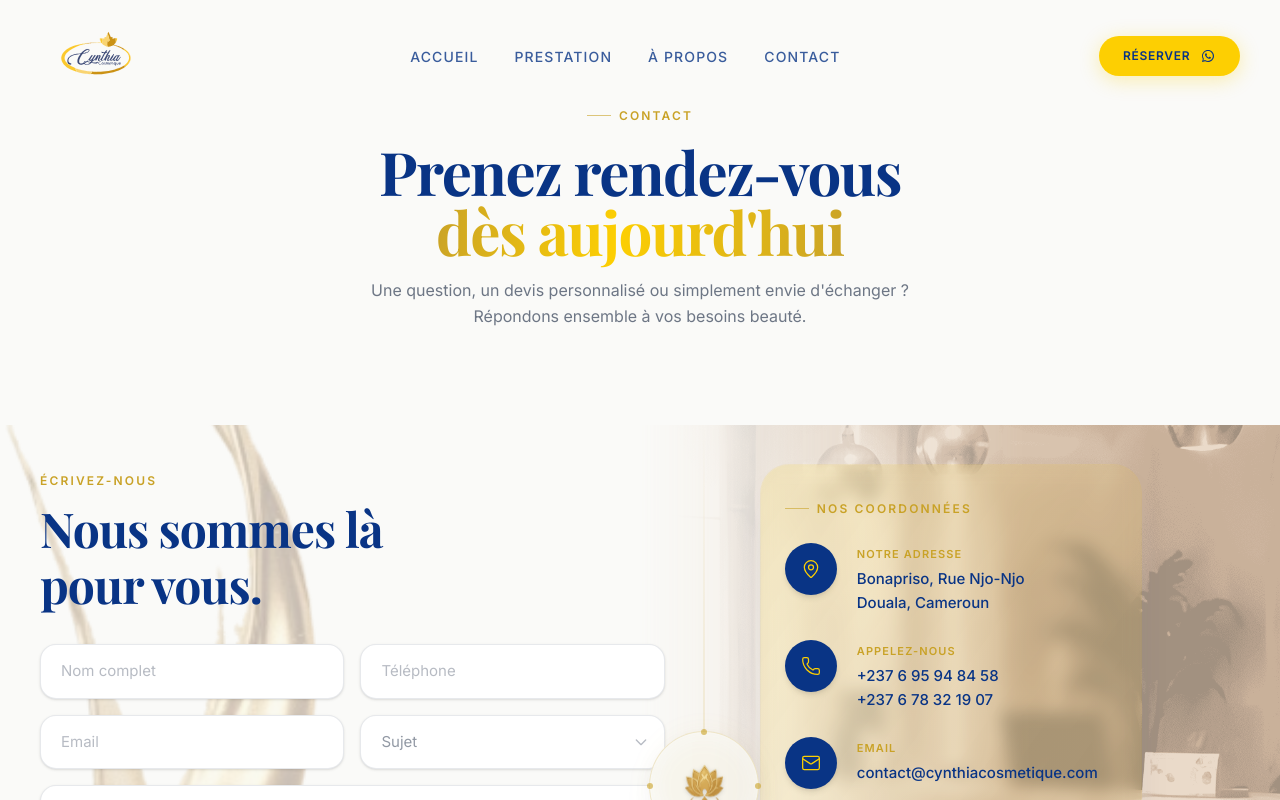
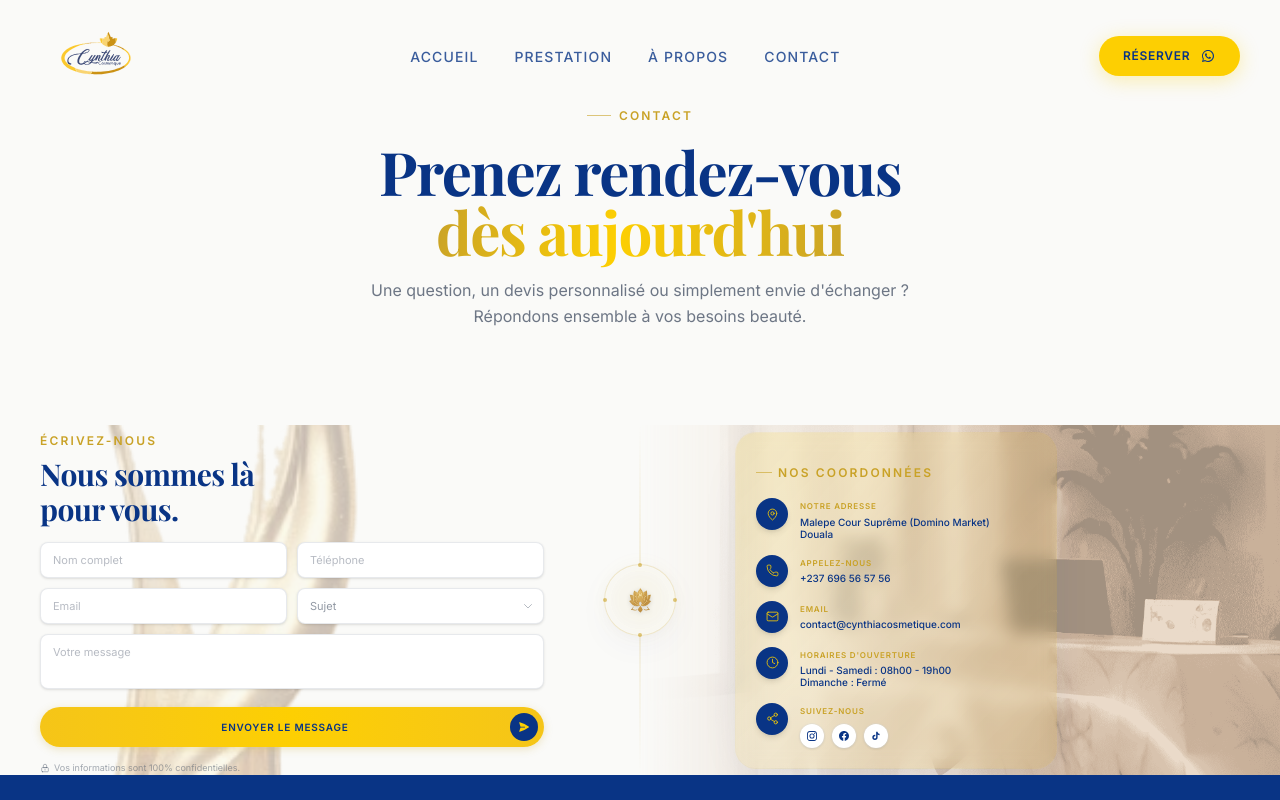
Before and after one commit to kenryalonzo/com.cythia.dev, a Next.js app: page /contact in a window 1280 px wide. Shown: the top 800 px of the page. Built offline with nearby package versions, Linux system fonts and the light colour scheme.

Commit message:
feat: update contact information and enhance form styling for better user experience

```diff
--- a/components/ContactForm.tsx
+++ b/components/ContactForm.tsx
@@ -19,12 +19,12 @@ const contactItems = [
 	{
 		icon: MapPin,
 		label: "Notre adresse",
-		lines: ["Bonapriso, Rue Njo-Njo", "Douala, Cameroun"],
+		lines: [site.address, site.city],
 	},
 	{
 		icon: Phone,
 		label: "Appelez-nous",
-		lines: ["+237 6 95 94 84 58", "+237 6 78 32 19 07"],
+		lines: [site.phone],
 	},
 	{
 		icon: Mail,
@@ -34,7 +34,7 @@ const contactItems = [
 	{
 		icon: Clock,
 		label: "Horaires d'ouverture",
-		lines: ["Lundi - Samedi : 9h00 - 19h00", "Dimanche : Fermé"],
+		lines: [site.hours.week, site.hours.sunday],
 	},
 ];
 
@@ -47,15 +47,15 @@ export function ContactSection() {
 	};
 
 	return (
-		<section className="relative overflow-hidden bg-ivory py-8 md:py-10">
+		<section className="relative flex min-h-[300px] items-center overflow-hidden bg-ivory py-6 lg:h-[350px] lg:py-0">
 			{/* ─── Arrière-plan — forme gauche dorée ─── */}
 			<motion.img
 				src="/assets/images/forme-left.png"
 				alt=""
 				aria-hidden
-				animate={{ y: [0, -20, 0], rotate: [0, 1, 0] }}
+				animate={{ y: [0, -10, 0], rotate: [0, 1, 0] }}
 				transition={{ duration: 8, repeat: Infinity, ease: "easeInOut" }}
-				className="pointer-events-none absolute -left-20 top-0 h-[120%] w-[35%] object-cover opacity-30 mix-blend-multiply"
+				className="pointer-events-none absolute -left-10 top-0 h-[120%] w-[35%] object-cover opacity-30 mix-blend-multiply"
 			/>
 
 			{/* ─── Arrière-plan — bureau droit avec fondu ─── */}
@@ -73,32 +73,33 @@ export function ContactSection() {
 			</div>
 
 			{/* ─── Ligne dorée verticale ─── */}
-			<div className="pointer-events-none absolute inset-y-0 left-[55%] z-10 hidden w-px -translate-x-1/2 bg-gradient-to-b from-transparent via-gold-deep/30 to-transparent lg:block" />
+			<div className="pointer-events-none absolute inset-y-0 left-1/2 z-10 hidden w-px -translate-x-1/2 bg-gradient-to-b from-transparent via-gold-deep/30 to-transparent lg:block" />
 
 			{/* ─── Lotus central ─── */}
-			<div className="pointer-events-none absolute left-[55%] top-[55%] z-20 hidden -translate-x-1/2 -translate-y-1/2 lg:flex lg:h-[110px] lg:w-[110px] lg:items-center lg:justify-center lg:rounded-full lg:border lg:border-gold-deep/20 lg:bg-ivory/80 lg:shadow-soft lg:backdrop-blur-sm">
-				<div className="absolute top-0 h-1.5 w-1.5 -translate-y-1/2 rounded-full bg-gold-deep/60" />
-				<div className="absolute bottom-0 h-1.5 w-1.5 translate-y-1/2 rounded-full bg-gold-deep/60" />
-				<div className="absolute left-0 h-1.5 w-1.5 -translate-x-1/2 rounded-full bg-gold-deep/60" />
-				<div className="absolute right-0 h-1.5 w-1.5 translate-x-1/2 rounded-full bg-gold-deep/60" />
-				<div className="absolute inset-0 rounded-full bg-gold-deep/5 blur-md" />
+			<div className="pointer-events-none absolute left-1/2 top-1/2 z-20 hidden -translate-x-1/2 -translate-y-1/2 lg:flex lg:h-[72px] lg:w-[72px] lg:items-center lg:justify-center lg:rounded-full lg:border lg:border-gold-deep/20 lg:bg-ivory/90 lg:shadow-soft lg:backdrop-blur-sm">
+				<div className="absolute top-0 h-1 w-1 -translate-y-1/2 rounded-full bg-gold-deep/60" />
+				<div className="absolute bottom-0 h-1 w-1 translate-y-1/2 rounded-full bg-gold-deep/60" />
+				<div className="absolute left-0 h-1 w-1 -translate-x-1/2 rounded-full bg-gold-deep/60" />
+				<div className="absolute right-0 h-1 w-1 translate-x-1/2 rounded-full bg-gold-deep/60" />
+				<div className="absolute inset-0 rounded-full bg-gold-deep/5 blur-sm" />
 				<img
 					src="/assets/images/lotus-middle.png"
 					alt=""
 					aria-hidden
-					className="relative h-14 w-14 drop-shadow-sm"
+					className="relative h-8 w-8 drop-shadow-sm"
 				/>
 			</div>
 
 			{/* ─── Contenu ─── */}
-			<div className="container-luxe relative z-10 mx-auto grid max-w-[1100px] grid-cols-1 items-start gap-12 lg:grid-cols-[1.1fr_0.9fr] lg:gap-16">
+			<div className="container-luxe relative z-10 mx-auto grid w-full max-w-[1200px] grid-cols-1 items-center gap-8 lg:grid-cols-2 lg:gap-0">
+
 				{/* ─── Colonne gauche — Formulaire ─── */}
 				<Reveal direction="left">
-					<div className="w-full">
-						<span className="eyebrow inline-flex items-center gap-2">
+					<div className="w-full lg:pr-16 xl:pr-24">
+						<span className="eyebrow inline-flex items-center gap-2 text-[9px] tracking-[0.15em]">
 							Écrivez-nous
 						</span>
-						<h2 className="mt-2 font-display text-4xl font-bold leading-[1.15] text-royal md:text-5xl">
+						<h2 className="mt-1 font-display text-2xl font-bold leading-[1.15] text-royal md:text-3xl">
 							Nous sommes là
 							<br />
 							pour vous.
@@ -108,56 +109,56 @@ export function ContactSection() {
 							<motion.div
 								initial={{ opacity: 0, y: 16 }}
 								animate={{ opacity: 1, y: 0 }}
-								className="mt-8 flex flex-col items-center rounded-2xl bg-white p-10 text-center shadow-card ring-1 ring-slate-line/15"
+								className="mt-4 flex flex-col items-center rounded-xl bg-white p-6 text-center shadow-card ring-1 ring-slate-line/15"
 							>
-								<div className="mb-4 flex h-16 w-16 items-center justify-center rounded-full bg-gold-soft">
-									<svg className="h-8 w-8 text-gold-deep" fill="none" viewBox="0 0 24 24" stroke="currentColor" strokeWidth={2}>
+								<div className="mb-3 flex h-12 w-12 items-center justify-center rounded-full bg-gold-soft">
+									<svg className="h-6 w-6 text-gold-deep" fill="none" viewBox="0 0 24 24" stroke="currentColor" strokeWidth={2}>
 										<path strokeLinecap="round" strokeLinejoin="round" d="M5 13l4 4L19 7" />
 									</svg>
 								</div>
-								<h3 className="font-display text-2xl font-bold text-royal">Merci !</h3>
-								<p className="mt-2 max-w-sm font-sans text-sm text-slate-ink/70">
-									Votre message a bien été envoyé. Nous vous répondrons dans les plus brefs délais.
+								<h3 className="font-display text-xl font-bold text-royal">Merci !</h3>
+								<p className="mt-1.5 max-w-[240px] font-sans text-[11px] text-slate-ink/70">
+									Votre message a bien été envoyé. Nous vous répondrons très vite.
 								</p>
 							</motion.div>
 						) : (
-							<form onSubmit={handleSubmit} className="mt-8 space-y-4">
-								<div className="grid grid-cols-1 gap-4 sm:grid-cols-2">
+							<form onSubmit={handleSubmit} className="mt-4 space-y-2.5">
+								<div className="grid grid-cols-1 gap-2.5 sm:grid-cols-2">
 									<input
 										name="fullname"
 										type="text"
 										required
 										placeholder="Nom complet"
-										className="w-full rounded-xl border border-slate-line/60 bg-white px-5 py-3.5 font-sans text-[15px] text-royal shadow-sm placeholder:text-slate-ink/40 transition-all focus:border-gold focus:outline-none focus:ring-2 focus:ring-gold/20"
+										className="w-full rounded-lg border border-slate-line/60 bg-white px-3 py-2 font-sans text-[11px] text-royal shadow-sm placeholder:text-slate-ink/40 transition-all focus:border-gold focus:outline-none focus:ring-1 focus:ring-gold/30"
 									/>
 									<input
 										name="phone"
 										type="tel"
 										placeholder="Téléphone"
-										className="w-full rounded-xl border border-slate-line/60 bg-white px-5 py-3.5 font-sans text-[15px] text-royal shadow-sm placeholder:text-slate-ink/40 transition-all focus:border-gold focus:outline-none focus:ring-2 focus:ring-gold/20"
+										className="w-full rounded-lg border border-slate-line/60 bg-white px-3 py-2 font-sans text-[11px] text-royal shadow-sm placeholder:text-slate-ink/40 transition-all focus:border-gold focus:outline-none focus:ring-1 focus:ring-gold/30"
 									/>
 								</div>
-								<div className="grid grid-cols-1 gap-4 sm:grid-cols-2">
+								<div className="grid grid-cols-1 gap-2.5 sm:grid-cols-2">
 									<input
 										name="email"
 										type="email"
 										required
 										placeholder="Email"
-										className="w-full rounded-xl border border-slate-line/60 bg-white px-5 py-3.5 font-sans text-[15px] text-royal shadow-sm placeholder:text-slate-ink/40 transition-all focus:border-gold focus:outline-none focus:ring-2 focus:ring-gold/20"
+										className="w-full rounded-lg border border-slate-line/60 bg-white px-3 py-2 font-sans text-[11px] text-royal shadow-sm placeholder:text-slate-ink/40 transition-all focus:border-gold focus:outline-none focus:ring-1 focus:ring-gold/30"
 									/>
 									<div className="relative">
 										<select
 											name="service"
 											required
-											className="w-full appearance-none rounded-xl border border-slate-line/60 bg-white px-5 py-3.5 pr-10 font-sans text-[15px] text-slate-ink/60 shadow-sm transition-all focus:border-gold focus:outline-none focus:ring-2 focus:ring-gold/20"
+											className="w-full appearance-none rounded-lg border border-slate-line/60 bg-white px-3 py-2 pr-8 font-sans text-[11px] text-slate-ink/60 shadow-sm transition-all focus:border-gold focus:outline-none focus:ring-1 focus:ring-gold/30"
 										>
 											<option value="">Sujet</option>
 											{services.map((s) => (
 												<option key={s} value={s}>{s}</option>
 											))}
 										</select>
-										<div className="pointer-events-none absolute inset-y-0 right-4 flex items-center text-slate-ink/40">
-											<svg className="h-4 w-4" fill="none" viewBox="0 0 24 24" stroke="currentColor">
+										<div className="pointer-events-none absolute inset-y-0 right-2.5 flex items-center text-slate-ink/40">
+											<svg className="h-3 w-3" fill="none" viewBox="0 0 24 24" stroke="currentColor">
 												<path strokeLinecap="round" strokeLinejoin="round" strokeWidth={2} d="M19 9l-7 7-7-7" />
 											</svg>
 										</div>
@@ -165,33 +166,35 @@ export function ContactSection() {
 								</div>
 								<textarea
 									name="message"
-									rows={4}
+									rows={2}
 									placeholder="Votre message"
-									className="w-full resize-none rounded-xl border border-slate-line/60 bg-white px-5 py-3.5 font-sans text-[15px] text-royal shadow-sm placeholder:text-slate-ink/40 transition-all focus:border-gold focus:outline-none focus:ring-2 focus:ring-gold/20"
+									className="w-full resize-none rounded-lg border border-slate-line/60 bg-white px-3 py-2 font-sans text-[11px] text-royal shadow-sm placeholder:text-slate-ink/40 transition-all focus:border-gold focus:outline-none focus:ring-1 focus:ring-gold/30"
 								/>
 
 								<motion.button
 									type="submit"
 									animate={{
 										boxShadow: [
-											"0 4px 14px rgba(201,162,39,.25)",
-											"0 4px 14px rgba(201,162,39,.25), 0 0 0 10px rgba(253,207,2,0.22)",
-											"0 4px 14px rgba(201,162,39,.25)",
+											"0 2px 8px rgba(201,162,39,.25)",
+											"0 2px 8px rgba(201,162,39,.25), 0 0 0 6px rgba(253,207,2,0.15)",
+											"0 2px 8px rgba(201,162,39,.25)",
 										],
 									}}
-									transition={{ duration: 1.1, repeat: Infinity, ease: "easeOut" }}
-									className="group relative flex w-full items-center justify-between overflow-hidden rounded-full bg-gradient-to-r from-gold-warm via-gold to-gold-warm px-2 py-2 pl-8 font-sans text-[13px] font-bold uppercase tracking-[0.1em] text-royal transition-all hover:shadow-lift"
+									transition={{ duration: 1.2, repeat: Infinity, ease: "easeOut" }}
+									whileHover={{ scale: 1.02 }}
+									whileTap={{ scale: 0.98 }}
+									className="group relative flex w-full items-center justify-between overflow-hidden rounded-full bg-gradient-to-r from-gold-warm via-gold to-gold-warm px-1.5 py-1.5 pl-5 font-sans text-[10px] font-bold uppercase tracking-[0.08em] text-royal transition-all hover:shadow-md"
 								>
 									<span className="flex-1 text-center">Envoyer le message</span>
-									<span className="flex h-[42px] w-[42px] shrink-0 items-center justify-center rounded-full bg-royal text-gold transition-transform duration-300 group-hover:translate-x-0.5 group-hover:bg-royal-light">
-										<svg className="h-4 w-4" xmlns="http://www.w3.org/2000/svg" viewBox="0 0 24 24" fill="currentColor">
+									<span className="flex h-7 w-7 shrink-0 items-center justify-center rounded-full bg-royal text-gold transition-transform duration-300 group-hover:translate-x-0.5 group-hover:bg-royal-light">
+										<svg className="h-3 w-3" xmlns="http://www.w3.org/2000/svg" viewBox="0 0 24 24" fill="currentColor">
 											<path d="M3.478 2.404a.75.75 0 0 0-.926.941l2.432 7.905H13.5a.75.75 0 0 1 0 1.5H4.984l-2.432 7.905a.75.75 0 0 0 .926.94 60.519 60.519 0 0 0 18.445-8.986.75.75 0 0 0 0-1.218A60.517 60.517 0 0 0 3.478 2.404Z" />
 										</svg>
 									</span>
 								</motion.button>
 
-								<p className="flex items-center gap-1.5 pt-2 font-sans text-[13px] text-slate-ink/50">
-									<svg className="h-3.5 w-3.5" fill="none" viewBox="0 0 24 24" stroke="currentColor" strokeWidth={2}>
+								<p className="flex items-center gap-1 pt-1 font-sans text-[9px] text-slate-ink/50">
+									<svg className="h-2.5 w-2.5" fill="none" viewBox="0 0 24 24" stroke="currentColor" strokeWidth={2}>
 										<path strokeLinecap="round" strokeLinejoin="round" d="M12 15v2m-6 4h12a2 2 0 002-2v-6a2 2 0 00-2-2H6a2 2 0 00-2 2v6a2 2 0 002 2zm10-10V7a4 4 0 00-8 0v4h8z" />
 									</svg>
 									Vos informations sont 100% confidentielles.
@@ -203,26 +206,26 @@ export function ContactSection() {
 
 				{/* ─── Colonne droite — Coordonnées ─── */}
 				<Reveal direction="right">
-					<div className="w-full lg:pl-8">
-						<div className="mx-auto max-w-[400px] rounded-3xl bg-gradient-to-br from-gold/15 via-gold-warm/10 to-gold-deep/15 p-6 shadow-card ring-1 ring-gold/10 backdrop-blur-sm lg:mx-0 lg:max-w-[380px]">
-							<span className="eyebrow inline-flex items-center gap-2">
-								<span className="h-px w-6 bg-gold-deep/60" aria-hidden />
+					<div className="w-full lg:pl-16 xl:pl-24">
+						<div className="mx-auto max-w-[320px] rounded-2xl bg-gradient-to-br from-gold/15 via-gold-warm/10 to-gold-deep/15 p-5 shadow-card ring-1 ring-gold/10 backdrop-blur-sm lg:mx-0">
+							<span className="eyebrow inline-flex items-center gap-1.5 text-[8px]">
+								<span className="h-px w-4 bg-gold-deep/60" aria-hidden />
 								Nos coordonnées
 							</span>
 
-							<div className="mt-6 flex flex-col gap-6">
+							<div className="mt-4 flex flex-col gap-3.5">
 								{contactItems.map((item) => (
-									<div key={item.label} className="flex items-start gap-5">
-										<div className="flex h-[52px] w-[52px] shrink-0 items-center justify-center rounded-full bg-royal text-gold shadow-md">
-											<item.icon size={20} strokeWidth={1.5} />
+									<div key={item.label} className="flex items-start gap-3">
+										<div className="flex h-8 w-8 shrink-0 items-center justify-center rounded-full bg-royal text-gold shadow-md">
+											<item.icon size={13} strokeWidth={1.5} />
 										</div>
 										<div className="pt-0.5">
-											<p className="font-sans text-[11px] font-bold uppercase tracking-[0.1em] text-gold-deep">
+											<p className="font-sans text-[8px] font-bold uppercase tracking-[0.1em] text-gold-deep">
 												{item.label}
 											</p>
-											<div className="mt-1">
+											<div className="mt-0.5">
 												{item.lines.map((line) => (
-													<p key={line} className="font-sans text-[15px] font-medium leading-relaxed text-royal">
+													<p key={line} className="font-sans text-[10px] font-medium leading-tight text-royal">
 														{line}
 													</p>
 												))}
@@ -232,23 +235,23 @@ export function ContactSection() {
 								))}
 
 								{/* Réseaux sociaux */}
-								<div className="flex items-start gap-5">
-									<div className="flex h-[52px] w-[52px] shrink-0 items-center justify-center rounded-full bg-royal text-gold shadow-md">
-										<Share2 size={20} strokeWidth={1.5} />
+								<div className="flex items-start gap-3">
+									<div className="flex h-8 w-8 shrink-0 items-center justify-center rounded-full bg-royal text-gold shadow-md">
+										<Share2 size={13} strokeWidth={1.5} />
 									</div>
 									<div className="pt-0.5">
-										<p className="font-sans text-[11px] font-bold uppercase tracking-[0.1em] text-gold-deep">
+										<p className="font-sans text-[8px] font-bold uppercase tracking-[0.1em] text-gold-deep">
 											Suivez-nous
 										</p>
-										<div className="mt-2.5 flex gap-3">
-											<a href={site.instagram} target="_blank" rel="noopener noreferrer" className="flex h-8 w-8 items-center justify-center rounded-full bg-white text-royal shadow-sm ring-1 ring-slate-line/30 transition-all hover:bg-royal hover:text-gold hover:ring-royal" aria-label="Instagram">
-												<svg className="h-3.5 w-3.5" fill="currentColor" viewBox="0 0 24 24"><path d="M12 2.163c3.204 0 3.584.012 4.85.07 3.252.148 4.771 1.691 4.919 4.919.058 1.265.069 1.645.069 4.849 0 3.205-.012 3.584-.069 4.849-.149 3.225-1.664 4.771-4.919 4.919-1.266.058-1.644.07-4.85.07-3.204 0-3.584-.012-4.849-.07-3.26-.149-4.771-1.699-4.919-4.92-.058-1.265-.07-1.644-.07-4.849 0-3.204.013-3.583.07-4.849.149-3.227 1.664-4.771 4.919-4.919 1.266-.057 1.645-.069 4.849-.069zM12 0C8.741 0 8.333.014 7.053.072 2.695.272.273 2.69.073 7.052.014 8.333 0 8.741 0 12c0 3.259.014 3.668.072 4.948.2 4.358 2.618 6.78 6.98 6.98C8.333 23.986 8.741 24 12 24c3.259 0 3.668-.014 4.948-.072 4.354-.2 6.782-2.618 6.979-6.98.059-1.28.073-1.689.073-4.948 0-3.259-.014-3.667-.072-4.947-.196-4.354-2.617-6.78-6.979-6.98C15.668.014 15.259 0 12 0zm0 5.838a6.162 6.162 0 100 12.324 6.162 6.162 0 000-12.324zM12 16a4 4 0 110-8 4 4 0 010 8zm6.406-11.845a1.44 1.44 0 100 2.881 1.44 1.44 0 000-2.881z"/></svg>
+										<div className="mt-1.5 flex gap-2">
+											<a href={site.instagram} target="_blank" rel="noopener noreferrer" className="flex h-6 w-6 items-center justify-center rounded-full bg-white text-royal shadow-sm ring-1 ring-slate-line/30 transition-all hover:bg-royal hover:text-gold hover:ring-royal" aria-label="Instagram">
+												<svg className="h-2.5 w-2.5" fill="currentColor" viewBox="0 0 24 24"><path d="M12 2.163c3.204 0 3.584.012 4.85.07 3.252.148 4.771 1.691 4.919 4.919.058 1.265.069 1.645.069 4.849 0 3.205-.012 3.584-.069 4.849-.149 3.225-1.664 4.771-4.919 4.919-1.266.058-1.644.07-4.85.07-3.204 0-3.584-.012-4.849-.07-3.26-.149-4.771-1.699-4.919-4.92-.058-1.265-.07-1.644-.07-4.849 0-3.204.013-3.583.07-4.849.149-3.227 1.664-4.771 4.919-4.919 1.266-.057 1.645-.069 4.849-.069zM12 0C8.741 0 8.333.014 7.053.072 2.695.272.273 2.69.073 7.052.014 8.333 0 8.741 0 12c0 3.259.014 3.668.072 4.948.2 4.358 2.618 6.78 6.98 6.98C8.333 23.986 8.741 24 12 24c3.259 0 3.668-.014 4.948-.072 4.354-.2 6.782-2.618 6.979-6.98.059-1.28.073-1.689.073-4.948 0-3.259-.014-3.667-.072-4.947-.196-4.354-2.617-6.78-6.979-6.98C15.668.014 15.259 0 12 0zm0 5.838a6.162 6.162 0 100 12.324 6.162 6.162 0 000-12.324zM12 16a4 4 0 110-8 4 4 0 010 8zm6.406-11.845a1.44 1.44 0 100 2.881 1.44 1.44 0 000-2.881z"/></svg>
 											</a>
-											<a href={site.facebook} target="_blank" rel="noopener noreferrer" className="flex h-8 w-8 items-center justify-center rounded-full bg-white text-royal shadow-sm ring-1 ring-slate-line/30 transition-all hover:bg-royal hover:text-gold hover:ring-royal" aria-label="Facebook">
-												<svg className="h-3.5 w-3.5" fill="currentColor" viewBox="0 0 24 24"><path d="M24 12.073c0-6.627-5.373-12-12-12s-12 5.373-12 12c0 5.99 4.388 10.954 10.125 11.854v-8.385H7.078v-3.47h3.047V9.43c0-3.007 1.792-4.669 4.533-4.669 1.312 0 2.686.235 2.686.235v2.953H15.83c-1.491 0-1.956.925-1.956 1.874v2.25h3.328l-.532 3.47h-2.796v8.385C19.612 23.027 24 18.062 24 12.073z"/></svg>
+											<a href={site.facebook} target="_blank" rel="noopener noreferrer" className="flex h-6 w-6 items-center justify-center rounded-full bg-white text-royal shadow-sm ring-1 ring-slate-line/30 transition-all hover:bg-royal hover:text-gold hover:ring-royal" aria-label="Facebook">
+												<svg className="h-2.5 w-2.5" fill="currentColor" viewBox="0 0 24 24"><path d="M24 12.073c0-6.627-5.373-12-12-12s-12 5.373-12 12c0 5.99 4.388 10.954 10.125 11.854v-8.385H7.078v-3.47h3.047V9.43c0-3.007 1.792-4.669 4.533-4.669 1.312 0 2.686.235 2.686.235v2.953H15.83c-1.491 0-1.956.925-1.956 1.874v2.25h3.328l-.532 3.47h-2.796v8.385C19.612 23.027 24 18.062 24 12.073z"/></svg>
 											</a>
-											<a href={site.tiktok} target="_blank" rel="noopener noreferrer" className="flex h-8 w-8 items-center justify-center rounded-full bg-white text-royal shadow-sm ring-1 ring-slate-line/30 transition-all hover:bg-royal hover:text-gold hover:ring-royal" aria-label="TikTok">
-												<svg className="h-3.5 w-3.5" fill="currentColor" viewBox="0 0 24 24"><path d="M19.59 6.69a4.83 4.83 0 01-3.77-4.25V2h-3.45v13.67a2.89 2.89 0 01-2.88 2.5 2.89 2.89 0 01-2.89-2.89 2.89 2.89 0 012.89-2.89c.28 0 .54.04.79.1v-3.5a6.37 6.37 0 00-.79-.05A6.34 6.34 0 003.15 15.2a6.34 6.34 0 006.34 6.34 6.34 6.34 0 006.34-6.34V8.54a8.21 8.21 0 004.76 1.52V6.61a4.83 4.83 0 01-1-.08z"/></svg>
+											<a href={site.tiktok} target="_blank" rel="noopener noreferrer" className="flex h-6 w-6 items-center justify-center rounded-full bg-white text-royal shadow-sm ring-1 ring-slate-line/30 transition-all hover:bg-royal hover:text-gold hover:ring-royal" aria-label="TikTok">
+												<svg className="h-2.5 w-2.5" fill="currentColor" viewBox="0 0 24 24"><path d="M19.59 6.69a4.83 4.83 0 01-3.77-4.25V2h-3.45v13.67a2.89 2.89 0 01-2.88 2.5 2.89 2.89 0 01-2.89-2.89 2.89 2.89 0 012.89-2.89c.28 0 .54.04.79.1v-3.5a6.37 6.37 0 00-.79-.05A6.34 6.34 0 003.15 15.2a6.34 6.34 0 006.34 6.34 6.34 6.34 0 006.34-6.34V8.54a8.21 8.21 0 004.76 1.52V6.61a4.83 4.83 0 01-1-.08z"/></svg>
 											</a>
 										</div>
 									</div>
```
